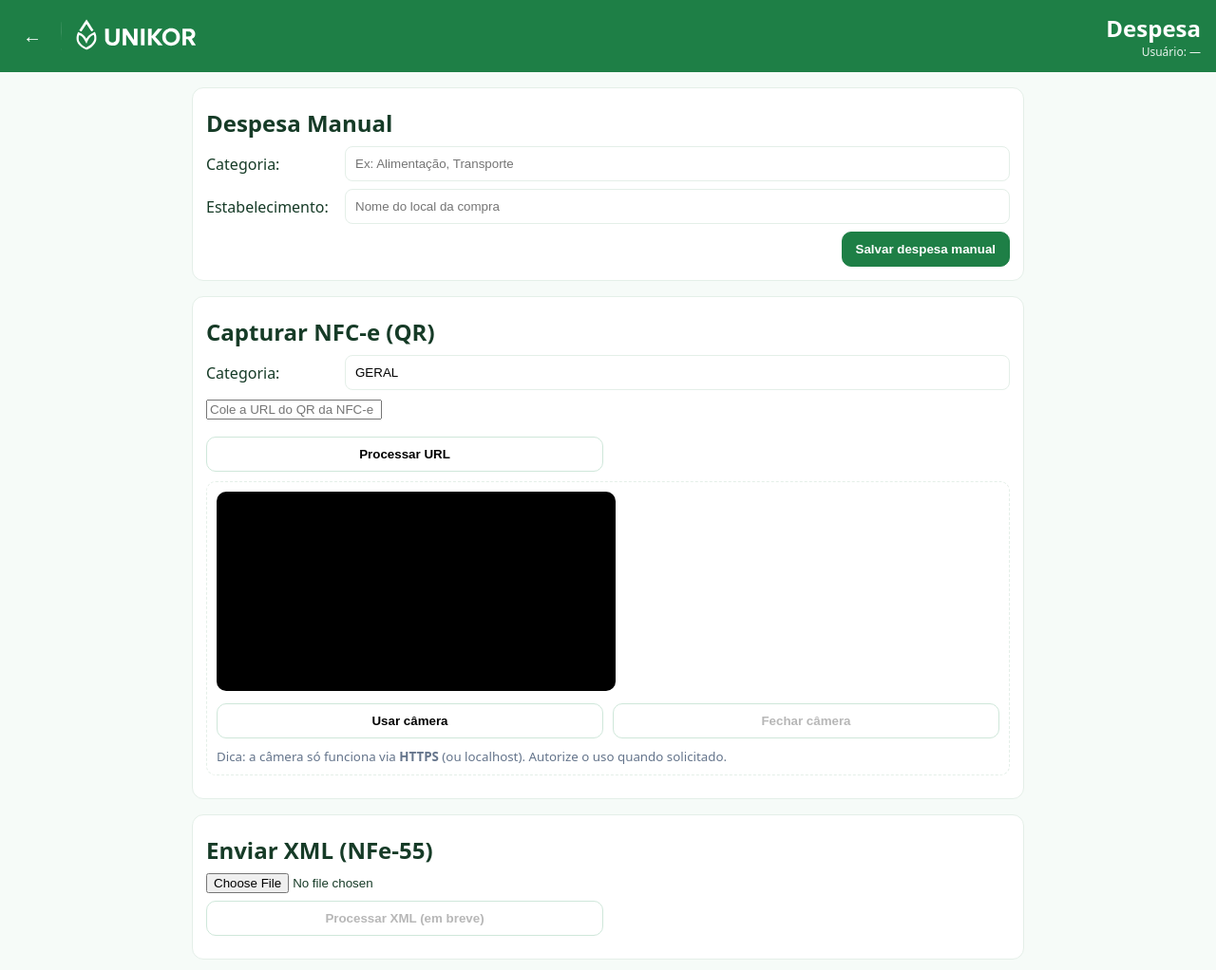
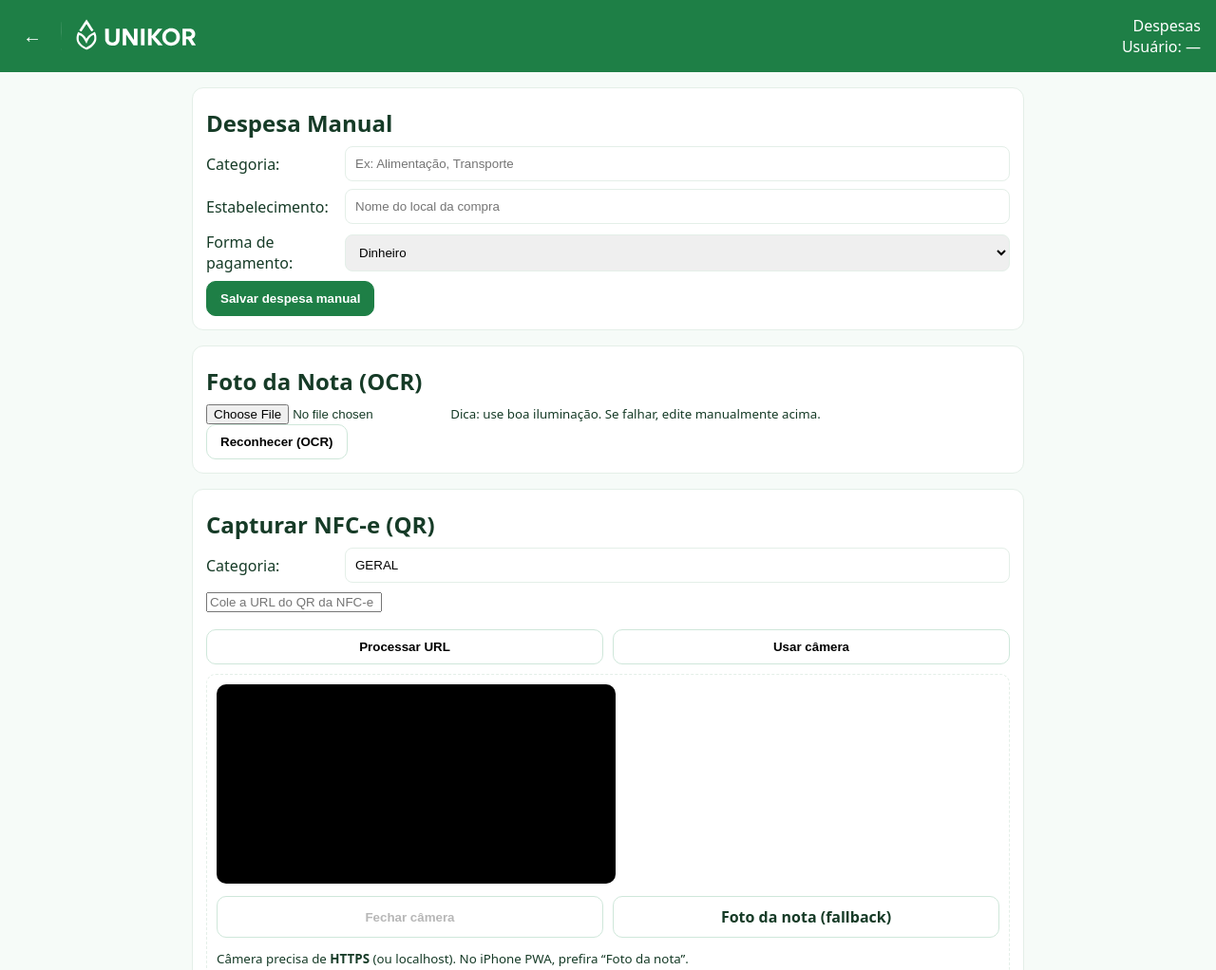
Before and after one commit to unikortec/unikor, a website: page app/despesas/index.html in a window 1280 px wide. Shown: the top 1022 px of the page at 95% size. Drawn offline with Linux system fonts and the light colour scheme; a script that the page names is missing.

Commit message:
Atualizar o index.html

```diff
--- a/app/despesas/index.html
+++ b/app/despesas/index.html
@@ -13,11 +13,10 @@
 <body>
   <header class="topbar">
     <button id="btnVoltar" class="btn-back" title="Voltar">&larr;</button>
-    <img class="logo" src="/assets/logo/unikorbranco-logo.svg" alt="UNIKOR"
-         style="height:56px; cursor:pointer" />
-    <div style="margin-left:auto; text-align:right">
-      <div style="font-size:24px; font-weight:800">Despesa</div>
-      <div id="usuarioLogado" style="font-size:12px; opacity:0.9">Usuário: —</div>
+    <img class="logo" src="/assets/logo/unikorbranco-logo.svg" alt="UNIKOR" style="height:56px;cursor:pointer"/>
+    <div style="margin-left:auto;text-align:right">
+      <div class="title-strong">Despesas</div>
+      <div id="usuarioLogado" class="user-mini">Usuário: —</div>
     </div>
   </header>
 
@@ -26,22 +25,41 @@
     <!-- Despesa Manual -->
     <div class="card">
       <h2>Despesa Manual</h2>
-
       <div class="row">
         <label>Categoria:</label>
         <input id="categoriaManual" list="listaCategorias" placeholder="Ex: Alimentação, Transporte" />
         <datalist id="listaCategorias"></datalist>
       </div>
-
       <div class="row">
         <label>Estabelecimento:</label>
         <input id="estabelecimento" placeholder="Nome do local da compra" />
       </div>
+      <div class="row">
+        <label>Forma de pagamento:</label>
+        <select id="formaPagamento">
+          <option value="DINHEIRO">Dinheiro</option>
+          <option value="PIX">PIX</option>
+          <option value="DEBITO">Débito</option>
+          <option value="CREDITO">Crédito</option>
+          <option value="BOLETO">Boleto</option>
+          <option value="OUTROS">Outros</option>
+        </select>
+      </div>
 
       <div id="linhasProdutos"></div>
 
-      <div style="display:flex; justify-content:flex-end; margin-top:8px">
+      <div class="actions-right">
         <button id="btnSalvarManual" class="btn primary">Salvar despesa manual</button>
+      </div>
+    </div>
+
+    <!-- OCR por Foto -->
+    <div class="card">
+      <h2>Foto da Nota (OCR)</h2>
+      <input type="file" id="fotoNota" accept="image/*" capture="environment" />
+      <small class="muted">Dica: use boa iluminação. Se falhar, edite manualmente acima.</small>
+      <div class="actions-right">
+        <button id="btnOcr" class="btn">Reconhecer (OCR)</button>
       </div>
     </div>
 
@@ -52,22 +70,18 @@
         <label>Categoria:</label>
         <input id="categoriaNfce" value="GERAL" />
       </div>
-
       <input id="qrUrl" placeholder="Cole a URL do QR da NFC-e" style="margin-bottom:8px" />
       <div class="grid2">
         <button id="btnProcessarNfce" class="btn">Processar URL</button>
-        <div></div>
+        <button id="btnAbrirCamera" class="btn">Usar câmera</button>
       </div>
-
       <div class="scan-area">
-        <video id="video" class="qr" autoplay playsinline style="width:100%; max-width:420px; background:#000; border-radius:10px"></video>
+        <video id="video" class="qr" autoplay playsinline style="width:100%;max-width:420px;background:#000;border-radius:10px"></video>
         <div class="grid2" style="margin-top:8px">
-          <button id="btnAbrirCamera" class="btn">Usar câmera</button>
           <button id="btnFecharCamera" class="btn outline" disabled>Fechar câmera</button>
+          <label class="btn outline" for="fotoNota" style="text-align:center">Foto da nota (fallback)</label>
         </div>
-        <small style="display:block; margin-top:6px; color:#64748b">
-          Dica: a câmera só funciona via <b>HTTPS</b> (ou localhost). Autorize o uso quando solicitado.
-        </small>
+        <small class="muted">Câmera precisa de <b>HTTPS</b> (ou localhost). No iPhone PWA, prefira “Foto da nota”.</small>
       </div>
     </div>
 
@@ -87,7 +101,7 @@
     </div>
   </div>
 
-  <!-- módulos -->
+  <script src="https://apis.google.com/js/api.js"></script>
   <script type="module" src="./js/app.js"></script>
 </body>
 </html>
```
